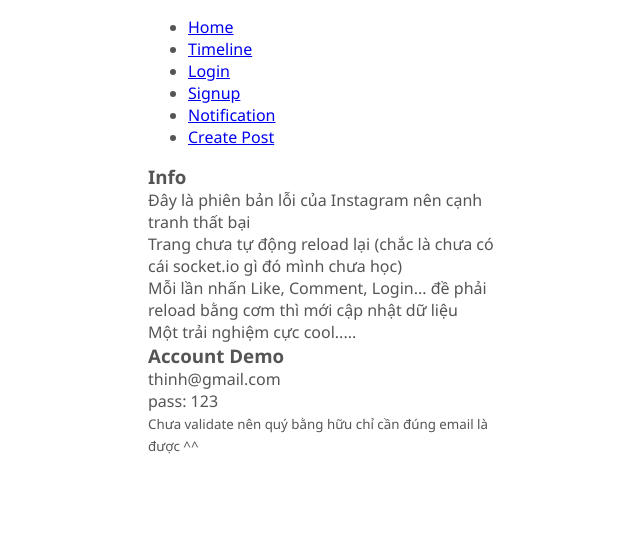
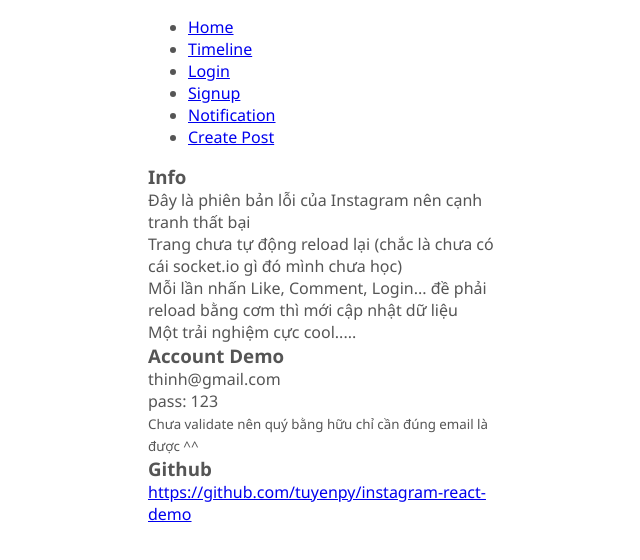
Before and after one commit to tuyenpy/instagram-react-demo, a React (Create React App) app: page / in a window 1280 px wide. Shown: the top 560 px of the page, without its empty margins (312-952 px from the left). Built offline with nearby package versions, Linux system fonts and the light colour scheme; no server answers.

Commit message:
Add Home page

```diff
--- a/src/component/Home/Home.js
+++ b/src/component/Home/Home.js
@@ -12,6 +12,10 @@ const Home = (props) => {
         <p>thinh@gmail.com</p>
         <p>pass: 123</p>
         <small>Chưa validate nên quý bằng hữu chỉ cần đúng email là được ^^</small>
+        <h3>Github</h3>
+        <a href="https://github.com/tuyenpy/instagram-react-demo" alt="Link to github">
+            <p>https://github.com/tuyenpy/instagram-react-demo</p>
+        </a>
     </div>
 }
 
```
Also changed, not shown: firebase.json (added), 1 other file (tests, documents, lock files or other folders).
